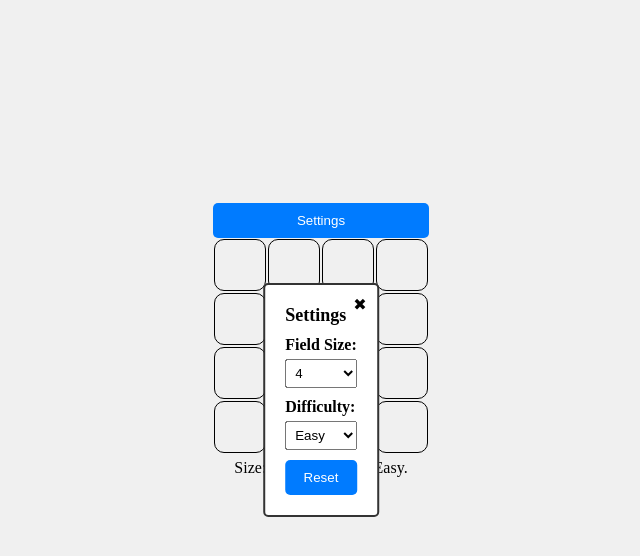
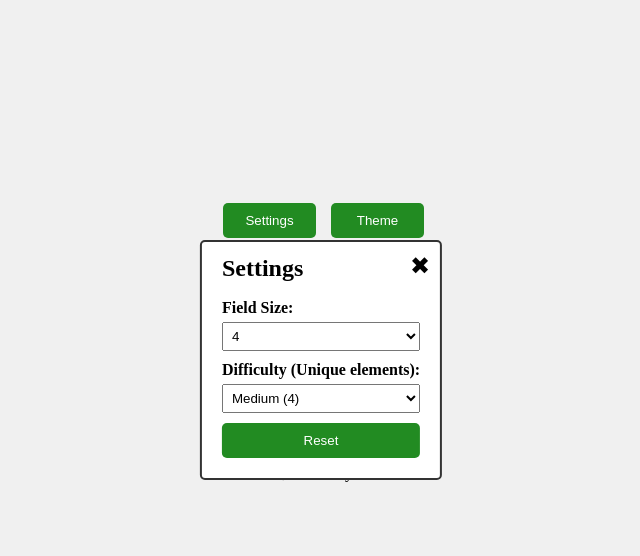
Before and after one commit to l10yd/MemoryPairGame, a React (Vite) app: page / in a window 1280 px wide. Both pictures are taken after a click on the button "Settings". Shown: the top 556 px of the page, without its empty margins (319-959 px from the left). Built offline with nearby package versions, Linux system fonts and the light colour scheme.

Commit message:
fixed difficulties, added pictures (emoji)

```diff
--- a/src/App.css
+++ b/src/App.css
@@ -1,5 +1,5 @@
 /* app.css
-добавить: сложность медиум (4,6,9 для 36 и тд), картинки вместо цифр, звуки, темную тему, изменить оформление
+добавить: картинки вместо цифр, звуки, темную тему, изменить оформление
 */
 body {
   margin: 0;
@@ -27,15 +27,15 @@ body {
   border: 1px solid #ccc;
   border-radius: 10px;
   background-color: transparent;
-  border-color: black;
   display: flex;
   align-items: center;
   justify-content: center;
   margin: 1px;
+  font-size: 25px;
   /*opacity: 1;
   visibility: visible;
   transition-delay: 0.2s;
-  transition: background-color 0.5s ease-in-out;
+
 
   &.hide {
     background-color: transparent;
@@ -43,8 +43,9 @@ body {
   }*/
 }
 
-.hidden {
-  opacity: 0;
+.tile-picture {
+  transition-delay: 0.2s;
+  transition: opacity 0.5s ease;
 }
 
 .display-text {
@@ -52,32 +53,14 @@ body {
   text-align: center;
 }
 
-.shape-block {
-  width: 50px;
-  height: 50px;
-  position: absolute;
-  border: 1px double #ccc;
-  border-radius: 10px;
-}
-
-
-.scoreboard {
-  position: absolute;
-  top: -60px;
-  z-index: 1;
-  user-select: none;
-  cursor: default;
-  font-size: 24px;
-  color: #fff;
-  background-color: rgba(0, 0, 0, 0.7);
-  border: 1px solid #ccc;
-  padding: 5px 10px;
-  border-radius: 5px;
+#settings-button, #theme-button {
+  margin: 5px 5px 5px 10px;
 }
 
 .settings-dialog {
-  position: fixed;
-  top: 50%;
+  position: absolute;
+  overflow: hidden;
+  top: 45%;
   left: 50%;
   transform: translate(-50%, -50%);
   padding: 20px;
@@ -87,18 +70,28 @@ body {
   max-width: 300px;
 }
 
+.settings-header {
+  display: flex;
+  align-items: center;
+  justify-content: space-between;
+}
+
 .close-button {
   position: absolute;
   top: 10px;
   right: 10px;
   cursor: pointer;
+  font-size: 24px;
 }
 
 h2 {
   margin: 0;
-  font-size: 18px;
+  font-size: 24px;
   margin-bottom: 10px;
+  top: 50%;
+  transform: translateY(-25%);
 }
+
 
 label {
   display: block;
@@ -115,7 +108,7 @@ select {
 button {
   display: block;
   width: 100%;
-  background: #007bff;
+  background: forestgreen;
   color: white;
   border: none;
   padding: 10px;
@@ -130,11 +123,11 @@ button {
 }
 
 button:hover {
-  background-color: #555;
+  background-color: green;
 }
 
 button:active {
-  background-color: #333;
+  background-color: darkgreen;
 }
 
 .reset-button {
@@ -146,11 +139,13 @@ button:active {
 }
 
 .gameboard {
-  width: 550px;
-  height: 550px;
+  width: 100%;
+  height: 100%;
   position: relative;
-  border: 5px solid black;
+  border: 3px solid black;
+  border-radius: 10px;
   padding: 10px;
+  margin: auto;
   boxSizing: border-box;
   zIndex: 1;
 }
--- a/src/App.jsx
+++ b/src/App.jsx
@@ -1,6 +1,42 @@
 import React, { useState, useEffect } from "react";
 import './App.css';
 
+//уровни сложности, используются при рендере настроек (селекторов)
+//и при генерации игрового поля
+const difficulties = {
+  "4": {
+    Easy: 2,
+    Medium: 4,
+    Hard: 8,
+  },
+  "6": {
+    Easy: 4,
+    Medium: 6,
+    Hard: 9,
+  },
+  "8": {
+    Easy: 4,
+    Medium: 8,
+    Hard: 16,
+  },
+  /*"10": {
+    Easy: 5,
+    Medium: 10,
+    Hard: 25,
+  }*/
+};
+
+//Темы из 16 картинок, будут отображаться по индексу вместо чисел grid
+const pictures = {
+  Fruits: ["🍎", "🍌", "🍇", "🍓", "🍊", "🍉", "🍍", "🥭", "🥑", "🍒", "🥝", "🍈", "🍑", "🍋", "🥥", "🍏"],
+  Cars: ["🚗", "🚕", "🚙", "🏎️", "🚓", "🚑", "🚒", "🚐", "🚚", "🚛", "🚜", "🛵", "🏍️", "🚲", "🛴", "🚍"],
+  Nature: ["🌿", "🌲", "🌹", "🌻", "🌷", "🌸", "🍁", "🌺", "🌼", "🍂", "🍀", "🍄", "🍃", "🌳", "🌰", "🏞️"],
+  Animals: ["🐶", "🐱", "🐭", "🐹", "🐰", "🦊", "🐻", "🐨", "🐯", "🦁", "🐮", "🐷", "🐸", "🐵", "🐔", "🦆"],
+  Emojis: ["😃", "😍", "🤣", "😎", "😁", "😄", "😅", "😆", "😂", "😊", "😇", "🥰", "😋", "🤩", "🤗", "🙂"],
+  Sports: ["⚽", "🏀", "🏈", "⚾", "🎾", "🏐", "🏉", "🎱", "🏓", "🏸", "🥊", "🏹", "🎿", "🏂", "🪁", "🏋️"],
+}
+
+//генерирует новую сетку клеток на основе длины строки и сложности из gameStats
 const generateNewGrid = (arraySize, difficulty) => {
 
   //перемешивает значения одномерного массива и возвращает матрицу на основе rowLength
@@ -21,9 +57,9 @@ const generateNewGrid = (arraySize, difficulty) => {
     return shuffledMatrix;
   }
 
-  //если легкая сложность - количество пар элементов в массиве равно количеству строк
-  //иначе, если 4х4 - 8 пар, если больше - кол-во элементов / 4
-  const edge = difficulty === "Easy" ? arraySize : (arraySize === 4 ? arraySize * 2 : (arraySize / 2) * (arraySize / 2));
+//количество уникальных элементов (ребро) берется из объекта difficulties
+  const edge = difficulties[arraySize.toString()][difficulty];
+
   //на основе ребра заполяем одномерный массив от 1 до длины ребра
   const values = Array.from({ length: edge }, (_, index) => index + 1);
   const pairedValues = [];
@@ -48,18 +84,19 @@ const generateNewGrid = (arraySize, difficulty) => {
 export default function App() {
 
   const [showSettings, setShowSettings] = useState(false);
-  const [grid, setGrid] = useState(generateNewGrid(4,"Easy"));
+  const [grid, setGrid] = useState(generateNewGrid(4,"Medium"));
   const [gameStats, setGameStats] = useState({
       firstSelected: null, //запоминаем последние две открытые клетки
       secondSelected: null,
       block: false, //для пауз, блокирует нажатия на клетки
-    gridSize: 4, //размер поля N*N
-    difficulty: "Easy",
+    gridSize: 4, //размер поля - N*N
+    difficulty: "Medium",
+    theme: "Fruits",
     tileCounter: 0, //счетчик открытых клеток, при gridSize*gridSize - победа
   });
   //временные значения для окна настроек
   const [tempGameStats, setTempGameStats] = useState({
-    gridSize: gameStats.gridsize,
+    gridSize: gameStats.gridSize,
     difficulty: gameStats.difficulty,
   })
   //текст под игровой сеткой выводится
@@ -160,11 +197,24 @@ export default function App() {
     }
   }, [gameStats.tileCounter, gameStats.gridSize]);
 
+  //смена темы - устанавливается следующее по кругу значение из pictures в gameStats
+  const changeTheme = () => {
+    const themes = Object.keys(pictures);
+    const totalThemes = themes.length;
+    const currentThemeIndex = themes.indexOf(gameStats.theme);
+    const nextThemeIndex = (currentThemeIndex + 1) % totalThemes; // переход к следующей теме
+    const nextTheme = themes[nextThemeIndex];
+
+    setDisplayText(`Current theme: ${nextTheme}`);
+    setGameStats(prevGameStats => ({ ...prevGameStats, theme: nextTheme }));
+  };
+
   return (
     <div>
 
+      <div id="button-container" style={{ display: "flex" }}>
       {/* кнопка для открытия окна настроек */}
-      <button onClick={() => {
+      <button id="settings-button" onClick={() => {
       //открывает окно, запоминает временные настройки, блокирует игру
         setShowSettings(!showSettings);
         setTempGameStats({ gridSize: gameStats.gridSize, difficulty: gameStats.difficulty });
@@ -173,9 +223,16 @@ export default function App() {
       Settings
       </button>
 
+      {/* кнопка для смены темы */}
+      <button id="theme-button" onClick={() => changeTheme()}>
+      Theme
+      </button>
+        </div>
+
       {/* всплывающее окно настроек */}
       {showSettings && (
         <div className="settings-dialog">
+          <div className="settings-header">
           <span className="close-button" onClick={() => {
           //кнока закрыть закрывает окно и разблокирует игру
             setShowSettings(false);
@@ -184,25 +241,47 @@ export default function App() {
             &#10006;
           </span>
           <h2>Settings</h2>
+          </div>
           <label>Field Size:</label>
+          {/* селектор размера поля */}
           <select
             value={tempGameStats.gridSize}
-            onChange={(event) => setTempGameStats({ ...tempGameStats, gridSize: event.target.value })}
+            onChange={(event) => {
+              const newGridSize = event.target.value;
+              const newDifficulty = newGridSize === "4" ? "Easy" : tempGameStats.difficulty;
+              setTempGameStats({ gridSize: newGridSize, difficulty: newDifficulty });
+            }}
           >
-            <option value="4">4</option>
-            <option value="6">6</option>
-            <option value="8">8</option>
+            {[4, 6, 8].map((size, index) => (
+              <option key={index} value={size}>
+                {size}
+              </option>
+            ))}
           </select>
-          <label>Difficulty:</label>
+          <label>Difficulty (Unique elements):</label>
+          {/* селектор сложности - количества уникальных элементов */}
           <select
             value={tempGameStats.difficulty}
             onChange={(event) => {
-              setTempGameStats({ ...tempGameStats, difficulty: event.target.value });
+              const newDifficulty = event.target.value;
+              setTempGameStats((prevStats) => ({
+                ...prevStats,
+                difficulty: newDifficulty,
+              }));
             }}
           >
-            <option value="Easy">Easy</option>
-            <option value="Hard">Hard</option>
+            {/* маппим опции в селекте через объект difficulties */}
+            {Object.keys(difficulties[tempGameStats.gridSize.toString()]).map(
+              (difficulty, index) => (
+                <option key={index} value={difficulty}>
+                  {difficulty} (
+                  {difficulties[tempGameStats.gridSize.toString()][difficulty]})
+                </option>
+              )
+            )}
           </select>
+
+          {/* кнопка Reset */}
           <button onClick={() => {
             setGameStats({
               ...gameStats,
@@ -217,25 +296,26 @@ export default function App() {
       )}
 
       <div>
+
       {/* основное игровое поле */}
+
       {grid.map((rowArr, rowIndex) => (
         <div key={rowIndex} style={{ display: "flex" }}>
           {rowArr.map((cell, colIndex) => (
             <div
               className={`tile`}
               key={colIndex}
-              style={{
-                backgroundColor: "transparent",
-                borderColor: "black",
-              }}
               onClick={() => !gameStats.block && onClickTile(rowIndex, colIndex)}
             >
-              {cell.hidden ? null : cell.value}
+              <div className="tile-picture" style={{opacity: cell.hidden ? 0 : 1}}>
+              {cell.hidden ? null : pictures[gameStats.theme][cell.value-1]}
+                </div>
             </div>
           ))}
         </div>
       ))}
         </div>
+
 
       <div className="display-text">
         {displayText}
```
